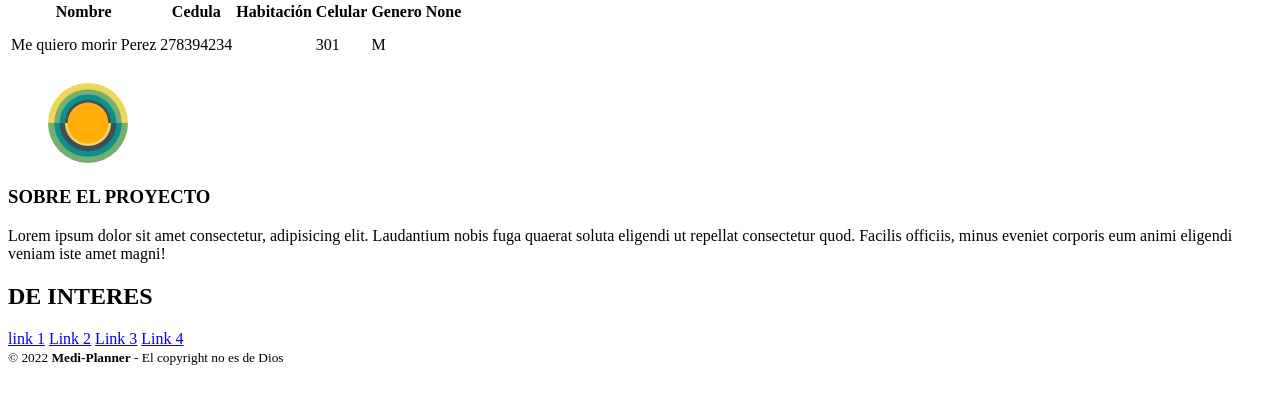
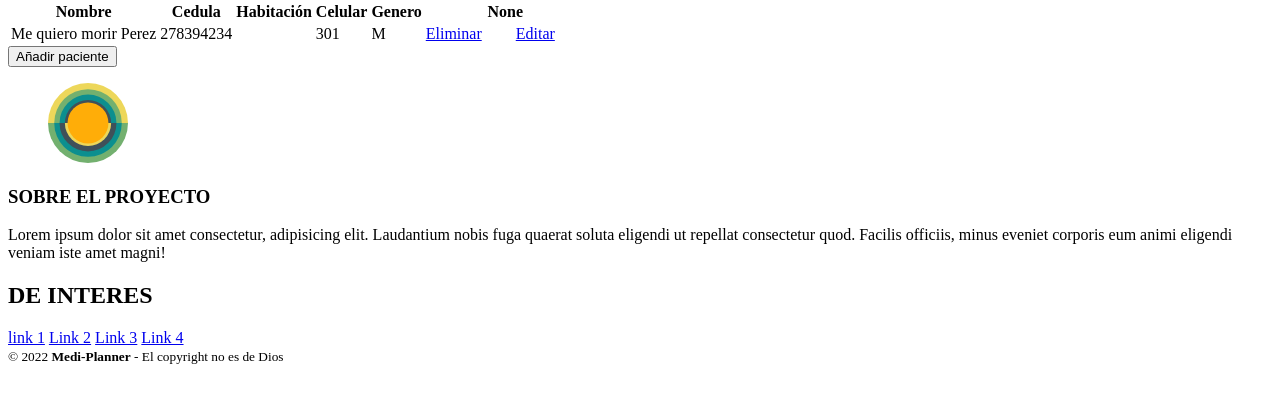
Before and after one commit to Sofia-mont/Medi-Planner, a Django app: page /pacientes/ in a window 1280 px wide. Shown: the part 103-507 px from the top of the page. Run offline with Django 4.2, Linux system fonts and the light colour scheme; data comes from the database, SQL or seed files in the repository; both versions use the stored data as it was after the commit; some libraries are stand-ins or nearby versions.

Commit message:
CRUD pacientes

```diff
--- a/MediPlanner/MediPlannerApp/templates/mediplannerapp/añadirEnfermera.html
+++ b/MediPlanner/MediPlannerApp/templates/mediplannerapp/añadir.html
@@ -5,7 +5,7 @@
 
 {% endblock %}
 
-{% block title %}Enfermeras | Añadir {% endblock %}
+{% block title %}Añadir{% endblock %}
 
 {% block content %}
 
--- a/MediPlanner/MediPlannerApp/templates/mediplannerapp/editarEnfermera.html
+++ b/MediPlanner/MediPlannerApp/templates/mediplannerapp/editar.html
@@ -5,7 +5,7 @@
 
 {% endblock %}
 
-{% block title %}Enfermeras | Editar {% endblock %}
+{% block title %}Editar enfermera{% endblock %}
 
 {% block content %}
 
--- a/MediPlanner/MediPlannerApp/templates/mediplannerapp/pacientes.html
+++ b/MediPlanner/MediPlannerApp/templates/mediplannerapp/pacientes.html
@@ -19,16 +19,24 @@
         </tr>
     </thead>
     <tbody>
+        {% for paciente in pacientes %}
         <tr>
-            {% for paciente in pacientes %}
             <td data-label="Nombre">{{paciente.nombres}} {{paciente.apellidos}}</td>
             <td data-label="Cedula">{{paciente.cedula}}</td>
             <td data-label="Edad">{{paciente.}}</td>
             <td data-label="Celular">{{paciente.habitacion}}</td>
             <td data-label="Genero">{{paciente.sexo}}</td>
-            <td data-label="None"><img src="{% static 'MediPlannerApp/img/patient.svg' %}" alt=""></td>
-            {% endfor %}
+            <!-- <td data-label="None"><img src="{% static 'MediPlannerApp/img/patient.svg' %}" alt=""></td> -->
+            <td>
+                <a style="margin-right: 30px;" href="{% url 'eliminarPaciente' paciente.cedula %}">Eliminar</a>
+                <a style="margin-right: 30px;" href="{% url 'editarPaciente' paciente.cedula %}">Editar</a>
+            </td>
         </tr>
+        {% endfor %}
     </tbody>
 </table>
+
+<div class="text-center">
+    <a href="{% url 'añadirPaciente' %}"><button type="button" class="btn btn-primary">Añadir paciente</button></a>
+</div>
 {% endblock %}
--- a/MediPlanner/MediPlannerApp/urls.py
+++ b/MediPlanner/MediPlannerApp/urls.py
@@ -7,6 +7,9 @@
 urlpatterns = [
     path('index/', views.index,name="index"),
     path('pacientes/', views.pacientes,name="pacientes"),
+    path('añadirPaciente/', views.añadirPaciente, name="añadirPaciente"),
+    path('editarPaciente/<int:cedula>', views.editarPaciente, name="editarPaciente"),
+    path('eliminarPaciente/<int:cedula>', views.eliminarPaciente, name="eliminarPaciente"),
     path('medicinas/', views.medicinas,name="medicinas"),
     path('enfermeras/', views.enfermeras, name="enfermeras"),
     path('añadirEnfermera/', views.añadirEnfermera, name="añadirEnfermera"),
--- a/MediPlanner/MediPlannerApp/views.py
+++ b/MediPlanner/MediPlannerApp/views.py
@@ -1,6 +1,6 @@
 from django.shortcuts import render,redirect
 from .models import Enfermera, Paciente, Medicamento, JefeEnfermeras, Turno
-from .forms import EnfermeraForm
+from .forms import EnfermeraForm, PacienteForm
 # Create your views here.
 
 def index(request):
@@ -9,6 +9,48 @@
 def pacientes(request):
     pacientes= Paciente.objects.all()
     return render(request, "MediPlannerApp/pacientes.html",{'pacientes':pacientes})
+
+def añadirPaciente(request):
+    form = PacienteForm()
+
+    if request.method == 'POST':
+        form = PacienteForm(request.POST)
+        if form.is_valid():
+            form.save()
+            return redirect('pacientes')
+
+    context = {
+        'form': form,
+    }
+    return render(request, 'MediPlannerApp/añadir.html', context)
+
+def editarPaciente(request, cedula):
+    paciente = Paciente.objects.get(cedula=cedula)
+    form = PacienteForm(instance=paciente)
+
+    if request.method == 'POST':
+        form = PacienteForm(request.POST, instance=paciente)
+        if form.is_valid():
+            form.save()
+            return redirect('pacientes')
+
+    context = {
+        'paciente': paciente,
+        'form': form,
+    }
+    return render(request, 'MediPlannerApp/editar.html', context)
+
+def eliminarPaciente(request, cedula):
+    paciente = Paciente.objects.get(cedula=cedula)
+
+    if request.method == 'POST':
+        paciente.delete()
+        return redirect('pacientes')
+
+    context = {
+        'paciente': paciente,
+    }
+    return render(request, 'MediPlannerApp/eliminar.html', context)
 
 def medicinas(request):
     medicinas= Medicamento.objects.all()
@@ -30,7 +72,7 @@
     context = {
         'form': form,
     }
-    return render(request, 'MediPlannerApp/añadirEnfermera.html', context)
+    return render(request, 'MediPlannerApp/añadir.html', context)
 
 def editarEnfermera(request, cedula):
     enfermera = Enfermera.objects.get(cedula=cedula)
@@ -46,7 +88,7 @@
         'enfermera': enfermera,
         'form': form,
     }
-    return render(request, 'MediPlannerApp/editarEnfermera.html', context)
+    return render(request, 'MediPlannerApp/editar.html', context)
 
 def eliminarEnfermera(request, cedula):
     enfermera = Enfermera.objects.get(cedula=cedula)
@@ -58,4 +100,4 @@
     context = {
         'enfermera': enfermera,
     }
-    return render(request, 'MediPlannerApp/eliminarEnfermera.html', context)
+    return render(request, 'MediPlannerApp/eliminar.html', context)
```
Also changed, not shown: MediPlanner/MediPlannerApp/forms.py (+17 -1 lines), MediPlanner/MediPlannerApp/templates/mediplannerapp/eliminar.html (renamed from MediPlanner/MediPlannerApp/templates/mediplannerapp/eliminarEnfermera.html, +4 -4 lines), MediPlanner/MediPlannerApp/templates/mediplannerapp/enfermeras.html (+4 -4 lines), MediPlanner/db.sqlite3.
